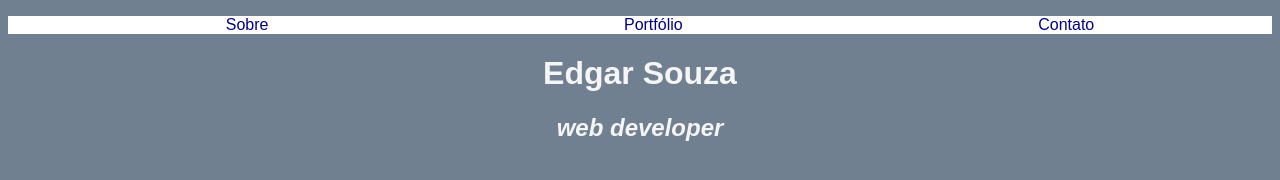
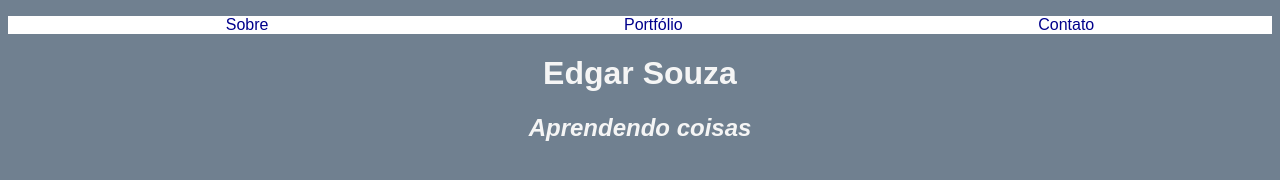
Before and after one commit to SouzaEdgar/imersaocss, a plain HTML site: page index.html in a window 1280 px wide. Drawn offline with Linux system fonts and the light colour scheme.

Commit message:
Update index.html

```diff
--- a/index.html
+++ b/index.html
@@ -16,7 +16,7 @@
         </ul>
     </nav>
     <h1 class="site-title">Edgar Souza</h1>
-    <h2 class="site-subtitle">web developer</h2>
+    <h2 class="site-subtitle">Aprendendo coisas</h2>
     </header>
 </body>
 </html>
```
